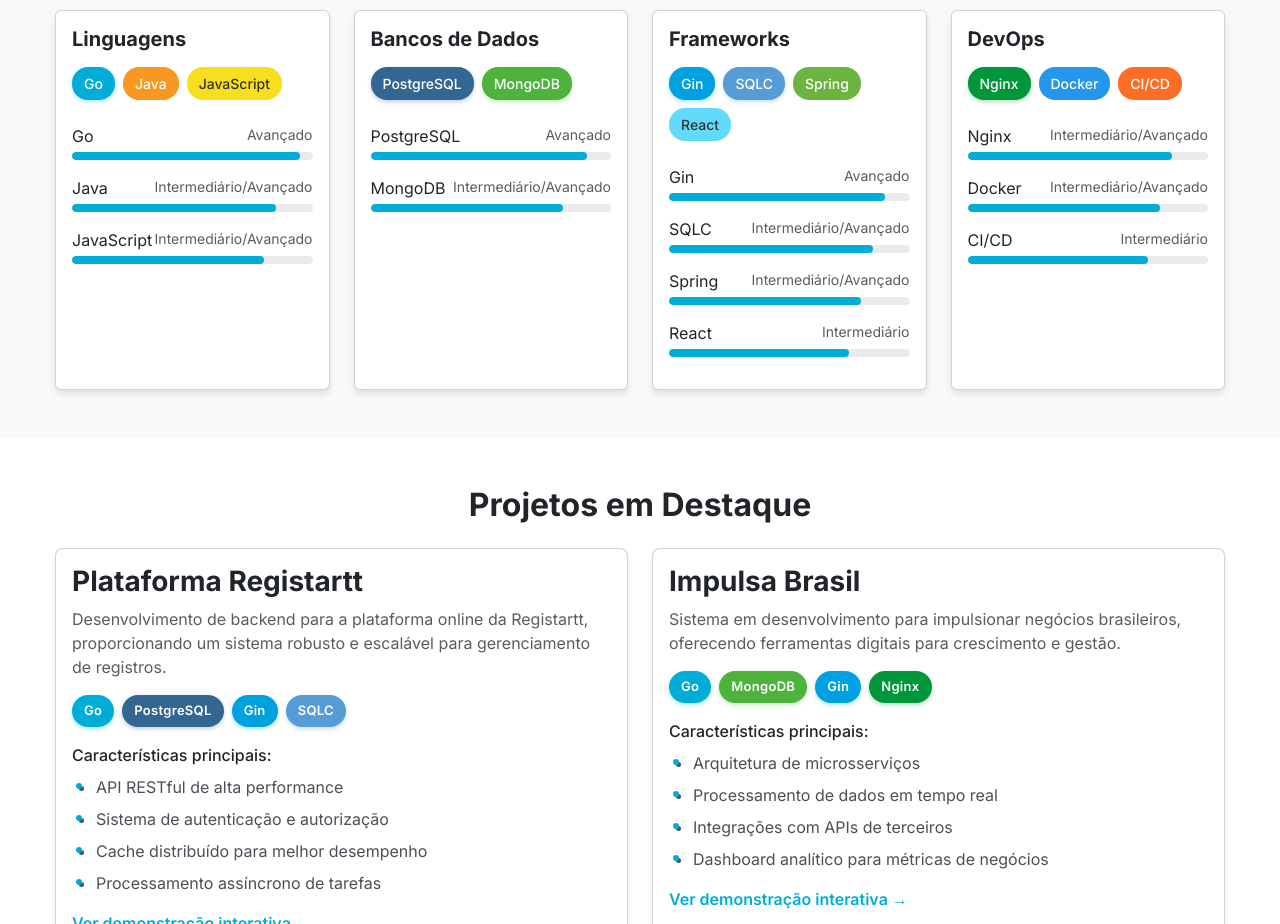
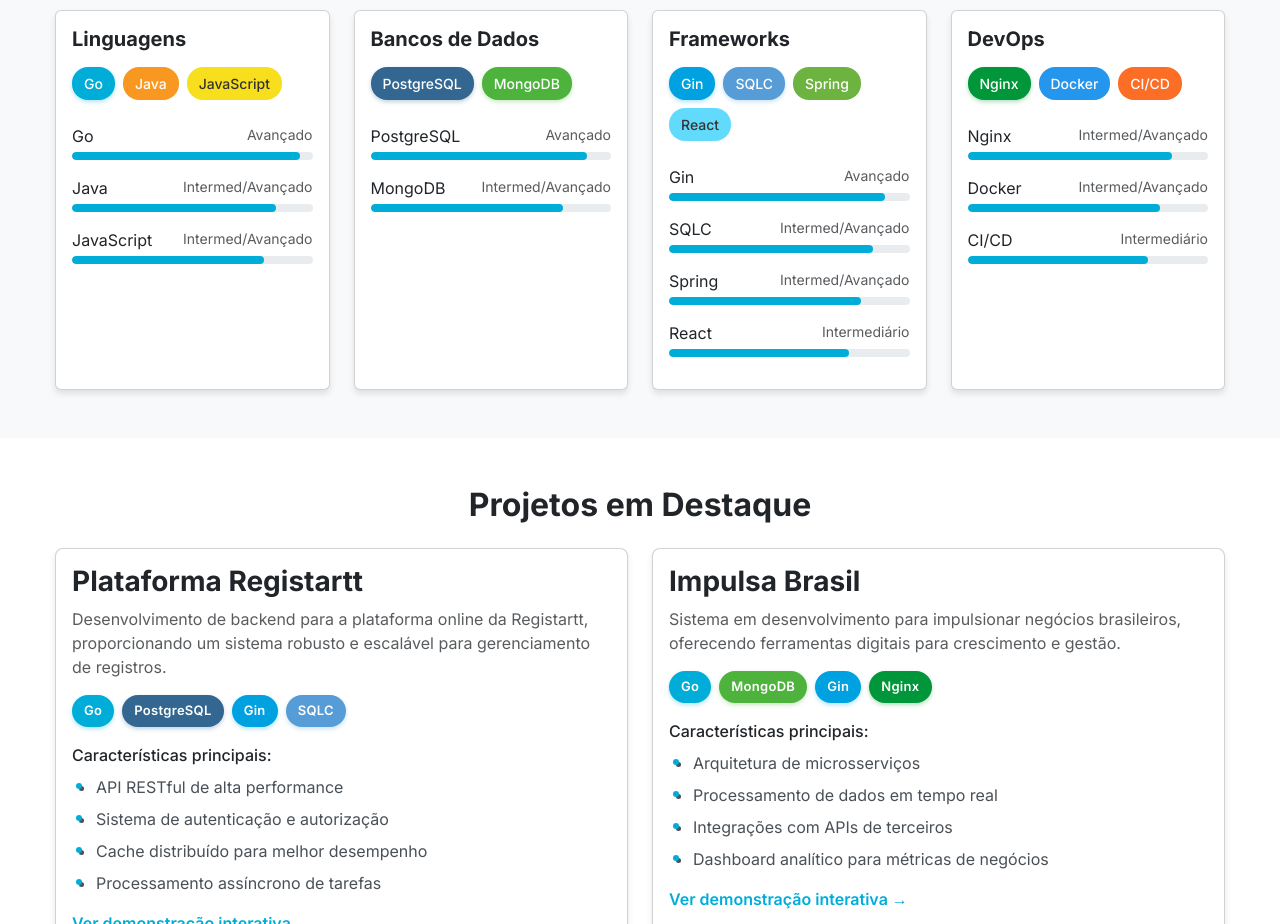
Before and after one commit to Ulpio/Portifolio-ReactJS, a React (Vite) app: page / in a window 1280 px wide. Shown: the part 1300-2224 px from the top of the page. Built offline with nearby package versions, Linux system fonts and the light colour scheme.

Commit message:
feat: adicionar suporte a tema escuro na seção de habilidades

```diff
--- a/src/components/sections/SkillsSection.jsx
+++ b/src/components/sections/SkillsSection.jsx
@@ -1,8 +1,11 @@
-// src/components/sections/SkillsSection.jsx
 import { Container, Row, Col, Card } from 'react-bootstrap';
+import { useTheme } from '../../context/ThemeContext';
 import './SkillsSection.css';
 
 const SkillsSection = () => {
+
+    const { darkMode } = useTheme();
+
   const skills = {
     languages: [
       { name: 'Go', level: 95, badge: 'go-badge' },
@@ -26,7 +29,7 @@
     ]
   };
 
-  const renderSkillCategory = (title, skills) => (
+ const renderSkillCategory = (title, skills) => (
     <Card className="skills-card h-100">
       <Card.Body>
         <Card.Title className="fw-bold mb-3">{title}</Card.Title>
@@ -44,8 +47,8 @@
           <div className="mb-3" key={`progress-${skill.name}`}>
             <div className="d-flex justify-content-between mb-1">
               <span>{skill.name}</span>
-              <span className="text-muted small">
-                {skill.level >= 90 ? 'Avançado' : skill.level >= 80 ? 'Intermediário/Avançado' : 'Intermediário'}
+              <span className={darkMode ? "text-light opacity-75 small" : "text-muted small"}>
+                {skill.level >= 90 ? 'Avançado' : skill.level >= 80 ? 'Intermed/Avançado' : 'Intermediário'}
               </span>
             </div>
             <div className="skill-progress-container">
```
